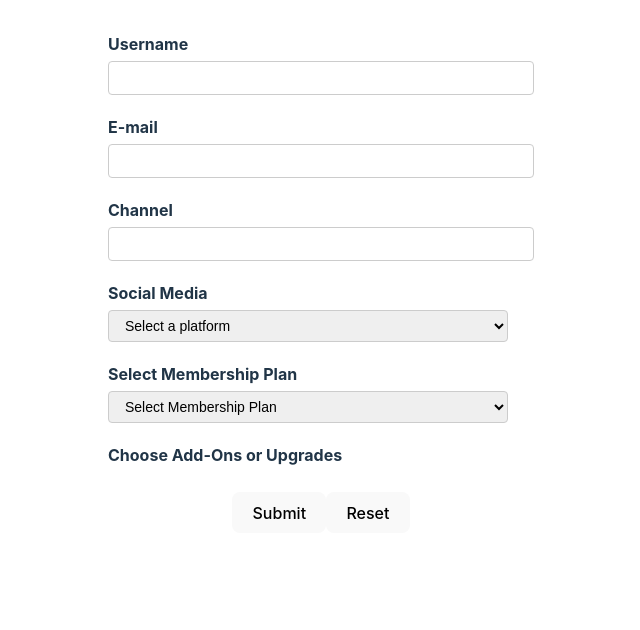
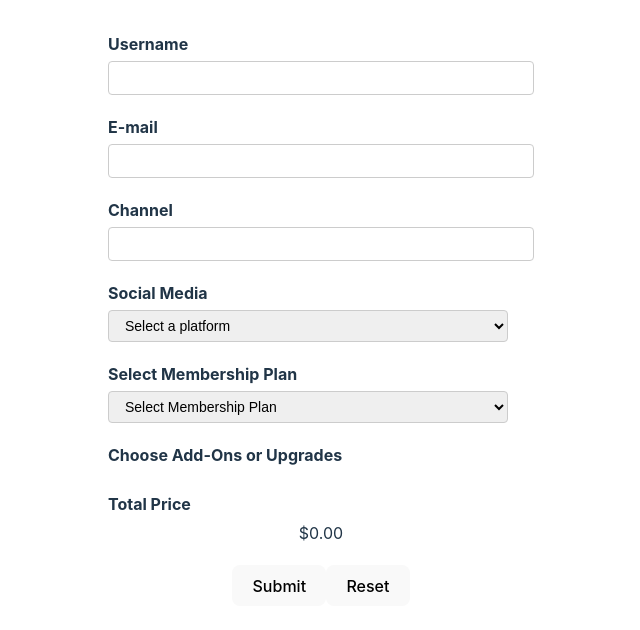
Before and after one commit to virat-sr/React-Form-Hooks, a React (Vite) app: page / in a window 1280 px wide. Shown: the top 630 px of the page, without its empty margins (319-959 px from the left). Built offline with nearby package versions, Linux system fonts and the light colour scheme.

Commit message:
Adds total pricing box

```diff
--- a/src/components/PlanDropDowns.tsx
+++ b/src/components/PlanDropDowns.tsx
@@ -3,6 +3,8 @@ import { Props } from '../types/form';
 
 const PlanDropdowns = ({ response, register, watch }: Props) => {
   const selectedPlan = watch('servicePlan');
+  const selectedComponents = watch('components') || [];
+
 
   const servicePlans = response.map(plan => {
     const basePricing = plan.pricingDetails.find(detail => detail.serviceComponent);
@@ -17,6 +19,17 @@ const PlanDropdowns = ({ response, register, watch }: Props) => {
         .find(p => p.servicePlanName === selectedPlan)
         ?.pricingDetails.filter(detail => !detail.serviceComponent) || []
     : [];
+
+  const calculateTotalPrice = () => {
+    const basePlan = servicePlans.find(plan => plan.name === selectedPlan);
+    const basePrice = basePlan?.price || 0;
+
+    const addOnsPrice = components
+      .filter(comp => selectedComponents.includes(String(comp.pricingEntryId)))
+      .reduce((sum, comp) => sum + (comp.componentPrice || 0), 0);
+
+    return (basePrice + addOnsPrice) || 0;
+  };
 
   return (
     <>
@@ -50,6 +63,15 @@ const PlanDropdowns = ({ response, register, watch }: Props) => {
           ))}
         </div>
       </div>
+
+
+        <div className="form-control">
+          <label>Total Price</label>
+          <div className="price-display">
+            ${calculateTotalPrice().toFixed(2)}
+          </div>
+        </div>
+
     </>
   );
 };
```
